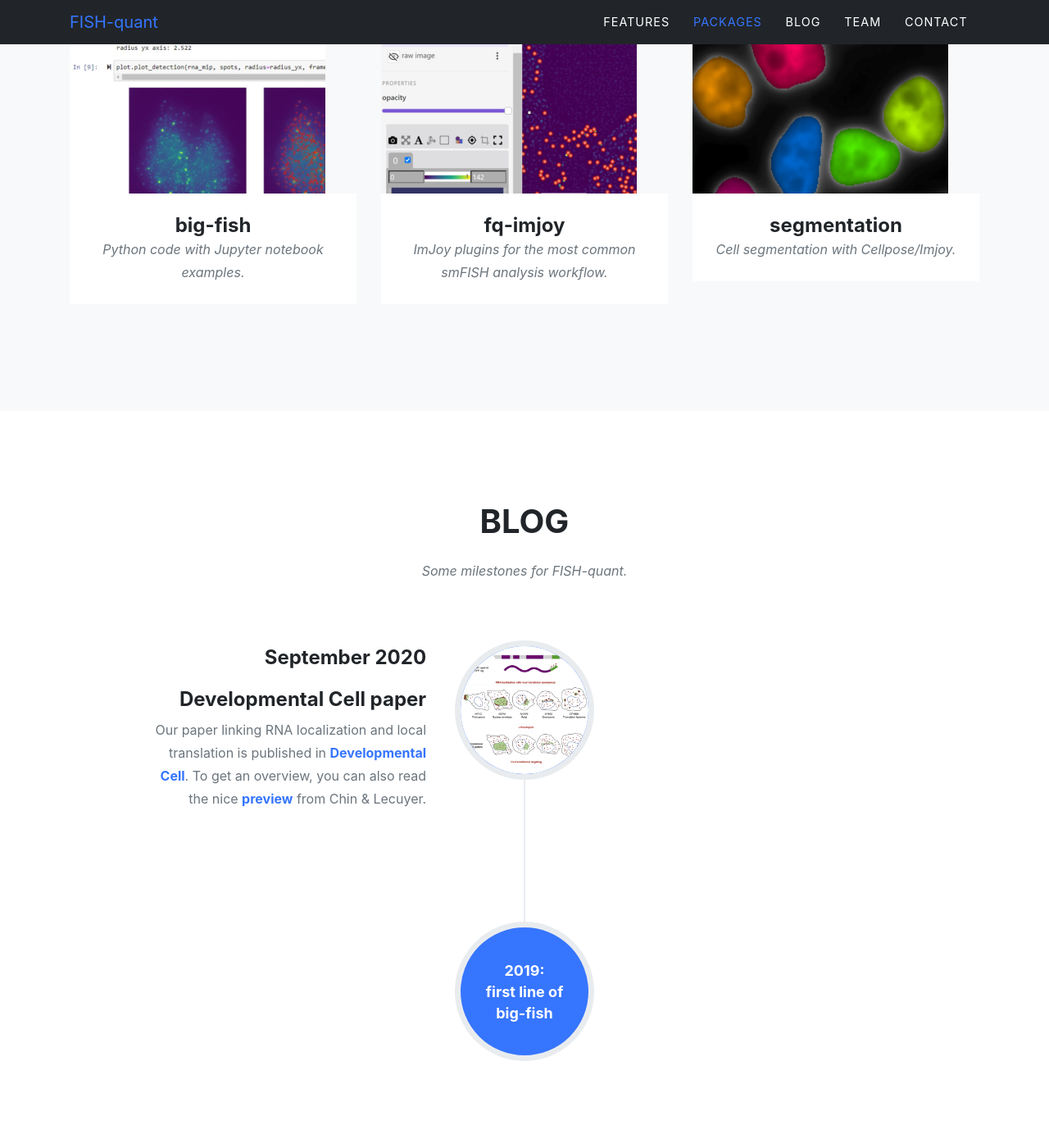
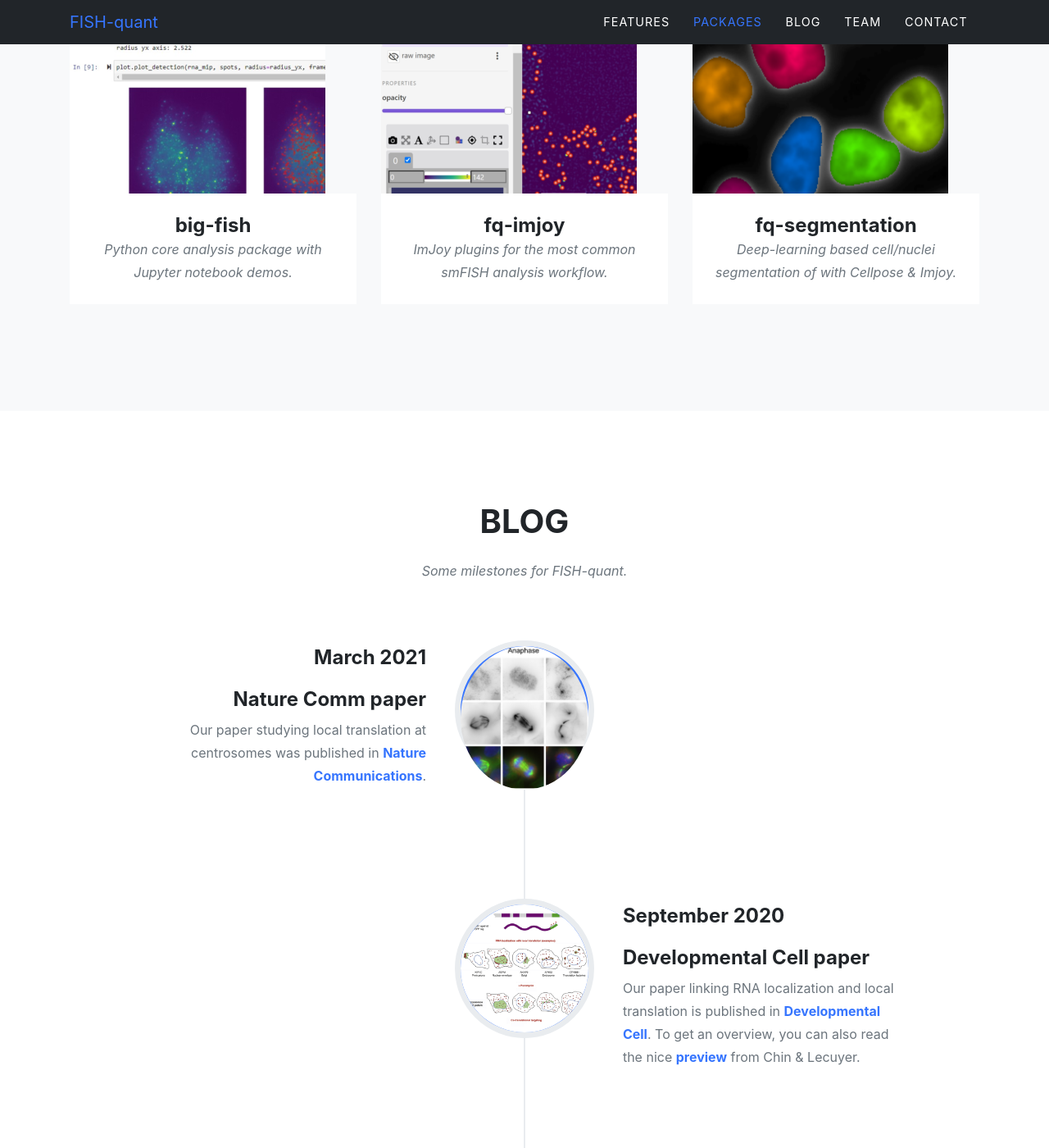
Before and after one commit to fish-quant/fish-quant.github.io, a Jekyll site: the page built from index.md, in a window 1280 px wide and 1400 px high, scrolled down 1848 px. Shown: the whole window at 82% size. Built offline with Jekyll 4.4.1, drawn with Linux system fonts in a browser that asks for light colours; some web fonts are replaced.

Commit message:
Smaller changes
- add Nat Comm paper to time-line
- Update links to segmentation repo

```diff
--- a/_data/sitetext.yml
+++ b/_data/sitetext.yml
@@ -38,13 +38,19 @@
     # left is the default
     #start_align: "left"
     events:
+      - title: "Nature Comm paper"
+        year: "March 2021"
+        desc: "Our paper studying local translation at centrosomes was published in [**Nature Communications**](https://www.nature.com/articles/s41467-021-21585-7)."
+        image: assets/img/timeline/paper-2021-nat-comm.png
+        align: left
+        alt: 2021-nat-comm-paper
       - title: "Developmental Cell paper"
         year: "September 2020"
         desc: "Our paper linking RNA localization and local translation is published in [**Developmental Cell**](https://www.sciencedirect.com/science/article/abs/pii/S1534580720305840).
               To get an overview, you can also read the nice [**preview**](https://www.sciencedirect.com/science/article/pii/S1534580720307085) from Chin & Lecuyer."
         image: assets/img/timeline/paper_cell-dev.jpg
-        align: left
-        alt: dev-cell-paper
+        align: right
+        alt: 2020-dev-cell-paper
     end: "2019: <br>first line of <br>big-fish"
 
 about:
```
Also changed, not shown: _portfolio/1a-big-fish.md (+1 -1 lines), _portfolio/3-fq-segmentation.md (renamed from _portfolio/3-segmentation.md, +3 -3 lines), assets/img/timeline/paper-2021-nat-comm.png (added).
